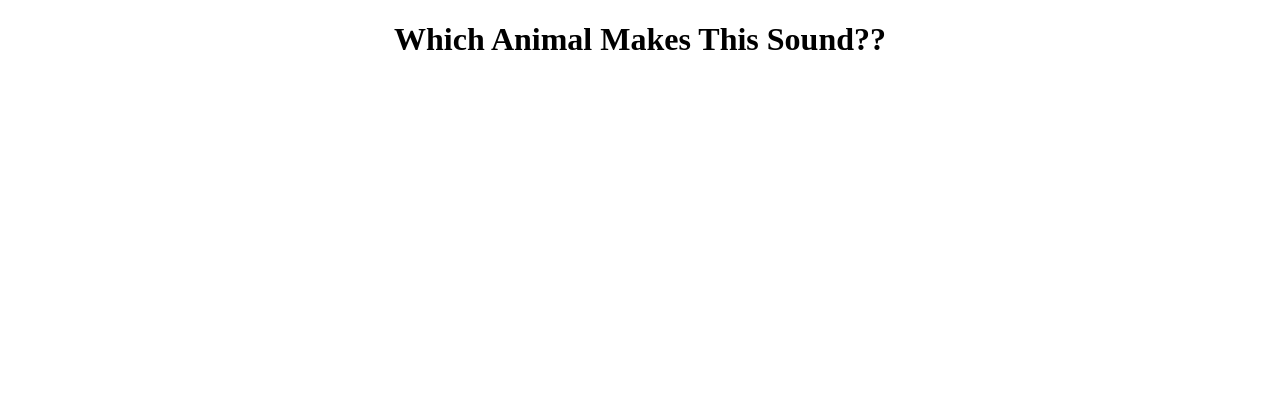
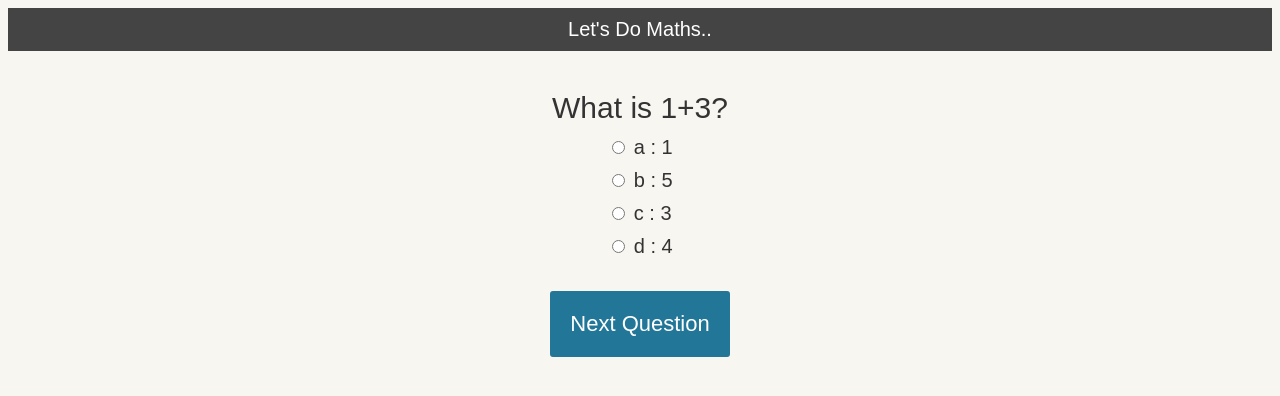
Before and after one commit to SudarshanKumar143341/HIT238_MVC, a website: page src/views/ycquiz.html in a window 1280 px wide. Drawn offline with Linux system fonts and the light colour scheme.

Commit message:
created a mathmatical quiz for young child with js

```diff
--- /dev/null
+++ b/src/js/ycquiz.js
@@ -0,0 +1,177 @@
+(function(){
+  // Functions
+  function buildQuiz(){
+    // variable to store the HTML output
+    const output = [];
+
+    // for each question...
+    myQuestions.forEach(
+      (currentQuestion, questionNumber) => {
+
+        // variable to store the list of possible answers
+        const answers = [];
+
+        // and for each available answer...
+        for(letter in currentQuestion.answers){
+
+          // ...add an HTML radio button
+          answers.push(
+            `<label>
+              <input type="radio" name="question${questionNumber}" value="${letter}">
+              ${letter} :
+              ${currentQuestion.answers[letter]}
+            </label>`
+          );
+        }
+
+        // add this question and its answers to the output
+        output.push(
+          `<div class="slide">
+            <div class="question"> ${currentQuestion.question} </div>
+            <div class="answers"> ${answers.join("")} </div>
+          </div>`
+        );
+      }
+    );
+
+    // finally combine our output list into one string of HTML and put it on the page
+    quizContainer.innerHTML = output.join('');
+  }
+
+  function showResults(){
+
+    // gather answer containers from our quiz
+    const answerContainers = quizContainer.querySelectorAll('.answers');
+
+    // keep track of user's answers
+    let numCorrect = 0;
+
+    // for each question...
+    myQuestions.forEach( (currentQuestion, questionNumber) => {
+
+      // find selected answer
+      const answerContainer = answerContainers[questionNumber];
+      const selector = `input[name=question${questionNumber}]:checked`;
+      const userAnswer = (answerContainer.querySelector(selector) || {}).value;
+
+      // if answer is correct
+      if(userAnswer === currentQuestion.correctAnswer){
+        // add to the number of correct answers
+        numCorrect++;
+
+        // color the answers green
+        answerContainers[questionNumber].style.color = 'lightgreen';
+      }
+      // if answer is wrong or blank
+      else{
+        // color the answers red
+        answerContainers[questionNumber].style.color = 'red';
+      }
+    });
+
+    // show number of correct answers out of total
+    resultsContainer.innerHTML = `${numCorrect} out of ${myQuestions.length}`;
+  }
+
+  function showSlide(n) {
+    slides[currentSlide].classList.remove('active-slide');
+    slides[n].classList.add('active-slide');
+    currentSlide = n;
+    if(currentSlide === 0){
+      previousButton.style.display = 'none';
+    }
+    else{
+      previousButton.style.display = 'inline-block';
+    }
+    if(currentSlide === slides.length-1){
+      nextButton.style.display = 'none';
+      submitButton.style.display = 'inline-block';
+    }
+    else{
+      nextButton.style.display = 'inline-block';
+      submitButton.style.display = 'none';
+    }
+  }
+
+  function showNextSlide() {
+    showSlide(currentSlide + 1);
+  }
+
+  function showPreviousSlide() {
+    showSlide(currentSlide - 1);
+  }
+
+  // Variables
+  const quizContainer = document.getElementById('quiz');
+  const resultsContainer = document.getElementById('results');
+  const submitButton = document.getElementById('submit');
+  const myQuestions = [
+    {
+      question: "What is 1+3?",
+      answers: {
+        a: "1",
+        b: "5",
+        c: "3",
+        d: "4"
+      },
+      correctAnswer: "d"
+    },
+    {
+      question: "What is 5*8",
+      answers: {
+        a: "40",
+        b: "50",
+        c: "58",
+        d: "45"
+      },
+      correctAnswer: "a"
+    },
+    {
+      question: "What is 50/10",
+      answers: {
+        a: "10",
+        b: "5",
+        c: "500",
+        d: "2"
+      },
+      correctAnswer: "b"
+    },
+    {
+      question: "What is 5*8-10",
+      answers: {
+        a: "10",
+        b: "42",
+        c: "-10",
+        d: "30"
+      },
+      correctAnswer: "d"
+    },
+    {
+      question: "What is 11-9?",
+      answers: {
+        a: "10",
+        b: "20",
+        c: "2",
+        d: "3"
+      },
+      correctAnswer: "c"
+    }
+  ];
+
+  // Start quiz
+  buildQuiz();
+
+  // Pagination of the HTMl page
+  const previousButton = document.getElementById("previous");
+  const nextButton = document.getElementById("next");
+  const slides = document.querySelectorAll(".slide");
+  let currentSlide = 0;
+
+  // Show the first slide
+  showSlide(currentSlide);
+
+  // Event listeners
+  submitButton.addEventListener('click', showResults);
+  previousButton.addEventListener("click", showPreviousSlide);
+  nextButton.addEventListener("click", showNextSlide);
+})();
--- a/src/styles/style.css
+++ b/src/styles/style.css
@@ -7,6 +7,73 @@ html {
   }
 h1,h2{
   text-align: center;
+}
+
+/* CSS from sitepoint.com https://www.sitepoint.com/simple-javascript-quiz/*/
+@import url(https://fonts.googleapis.com/css?family=Work+Sans:300,600);
+
+body{
+	font-size: 20px;
+	font-family: 'Work Sans', sans-serif;
+	color: #333;
+  font-weight: 300;
+  text-align: center;
+  background-color: #f8f6f0;
+}
+h1{
+  font-weight: 300;
+  margin: 0px;
+  padding: 10px;
+  font-size: 20px;
+  background-color: #444;
+  color: #fff;
+}
+.question{
+  font-size: 30px;
+  margin-bottom: 10px;
+}
+.answers {
+  margin-bottom: 20px;
+  text-align: left;
+  display: inline-block;
+}
+.answers label{
+  display: block;
+  margin-bottom: 10px;
+}
+button{
+  font-family: 'Work Sans', sans-serif;
+	font-size: 22px;
+	background-color: #279;
+	color: #fff;
+	border: 0px;
+	border-radius: 3px;
+	padding: 20px;
+	cursor: pointer;
+	margin-bottom: 20px;
+}
+button:hover{
+	background-color: #38a;
+}
+
+
+.slide{
+  position: absolute;
+  left: 0px;
+  top: 0px;
+  width: 100%;
+  z-index: 1;
+  opacity: 0;
+  transition: opacity 0.5s;
+}
+.active-slide{
+  opacity: 1;
+  z-index: 2;
+}
+.quiz-container{
+  position: relative;
+  height: 200px;
+  margin-top: 40px;
 }
 
   .cards_container {
--- a/src/views/ycquiz.html
+++ b/src/views/ycquiz.html
@@ -15,9 +15,17 @@
 
 	<body>
 		<header>
-			<h1>Which Animal Makes This Sound??</h1>
+			<h1>Let's Do Maths..</h1>
 		</header>
 		<main>
+      <div class="quiz-container">
+  <div id="quiz"></div>
+</div>
+<button id="previous">Previous Question</button>
+<button id="next">Next Question</button>
+<button id="submit">Submit Quiz</button>
+<div id="results"></div>
       </main>
+      <script src="../js/ycquiz.js"></script>
   </body>
 </html>
--- a/sw.js
+++ b/sw.js
@@ -18,6 +18,7 @@ var urlsToCache = [
   '/src/views/index.html',
   '/src/views/quiz1.html',
   '/src/views/quiz2.html',
+  '/src/views/ycquiz.html',
   '/src/js/quiz.js',
   '/src/js/start.js',
   '/src/styles/style.css',
```
Also changed, not shown: src/views/index.html (+2 -2 lines).
